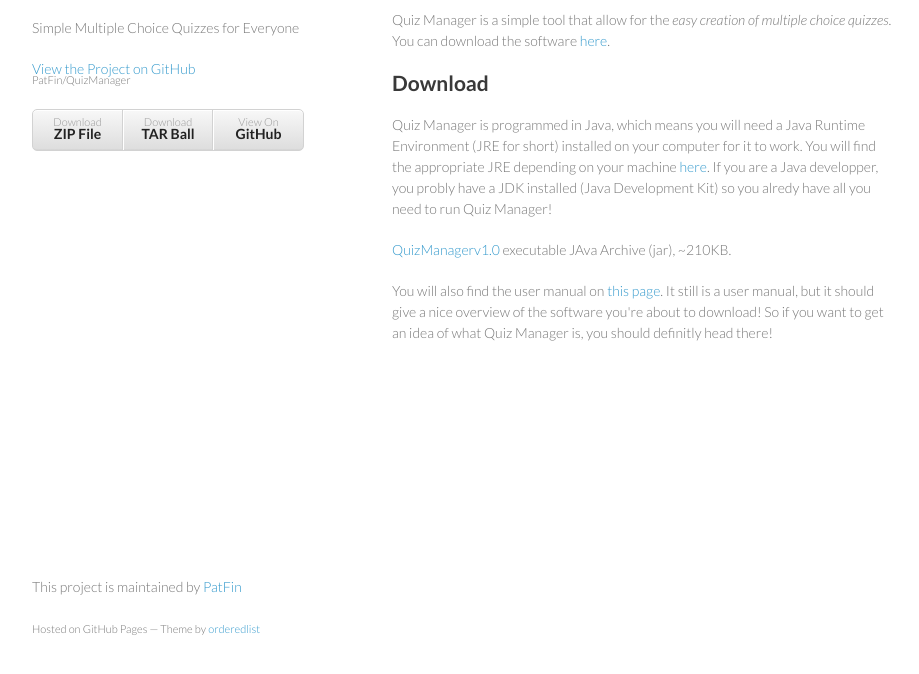
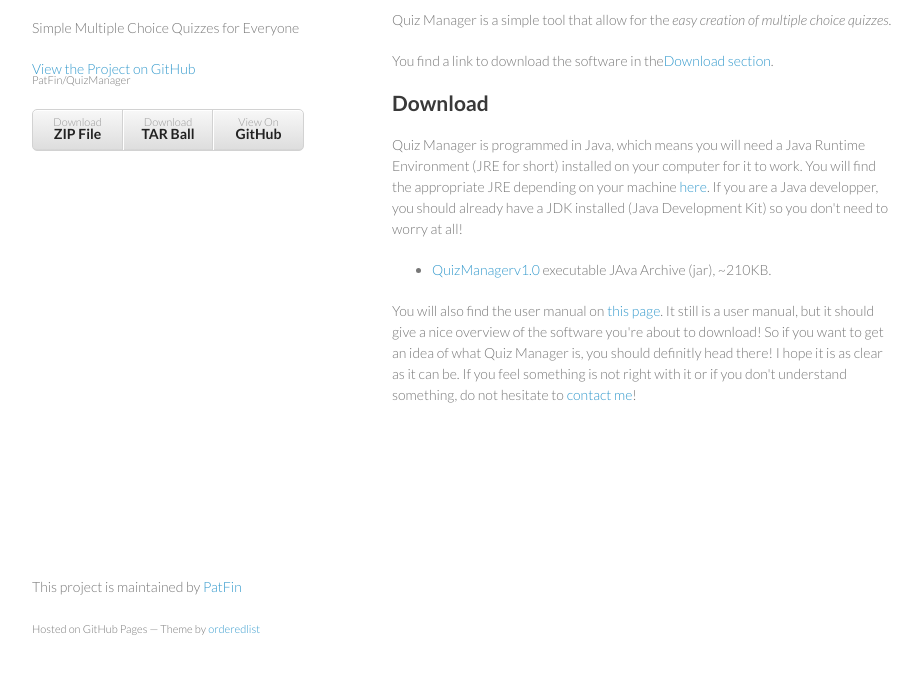
Before and after one commit to PatFin/QuizManager, a plain HTML site: page index.html in a window 1280 px wide. Shown: the part 92-766 px from the top of the page, without its empty margins (178-1097 px from the left). Drawn offline with Linux system fonts and the light colour scheme.

Commit message:
Re organized the page. No big deal.

```diff
--- a/index.html
+++ b/index.html
@@ -28,13 +28,19 @@
 			<section>
 			<h2><a id="presentation" class="anchor" href="#presentation" aria-hidden="true"><span class="octicon octicon-link"></span></a>Presentation</h2>
 
-			<p>Quiz Manager is a simple tool that allow for the <em>easy creation of multiple choice quizzes</em>. You can download the software <a href="#download">here</a>.
+			<p>Quiz Manager is a simple tool that allow for the <em>easy creation of multiple choice quizzes</em>.
+			</p>
+			<p>
+			You find a link to download the software in the<a href="#download">Download section</a>.
 			</p>
 
 			<h2><a id="download" class="anchor" href="#download" aria-hidden="true"><span class="octicon octicon-link"></span></a>Download</h2>
-			<p>Quiz Manager is programmed in Java, which means you will need a Java Runtime Environment (JRE for short) installed on your computer for it to work. You will find the appropriate JRE depending on your machine <a href="http://www.oracle.com/technetwork/java/javase/downloads/jre7-downloads-1880261.html">here</a>. If you are a Java developper, you probly have a JDK installed (Java Development Kit) so you alredy have all you need to run Quiz Manager!</p>
-			<p><a href="https://github.com/PatFin/QuizManager/blob/master/Jars/QuizManager.jar?raw=true">QuizManagerv1.0</a> executable JAva Archive (jar), ~210KB.</p>
-			<p>You will also find the user manual on <a href="">this page</a>. It still is a user manual, but it should give a nice overview of the software you're about to download! So if you want to get an idea of what Quiz Manager is, you should definitly head there! </p>
+			<p>Quiz Manager is programmed in Java, which means you will need a Java Runtime Environment (JRE for short) installed on your computer for it to work. You will find the appropriate JRE depending on your machine <a href="http://www.oracle.com/technetwork/java/javase/downloads/jre7-downloads-1880261.html" target="_blank">here</a>. If you are a Java developper, you should already have a JDK installed (Java Development Kit) so you don't need to worry at all!</p>
+			<ul>
+				<li><p><a href="https://github.com/PatFin/QuizManager/blob/master/Jars/QuizManager.jar?raw=true">QuizManagerv1.0</a> executable JAva Archive (jar), ~210KB.</p>
+				</li>
+			</ul>
+			<p>You will also find the user manual on <a href="">this page</a>. It still is a user manual, but it should give a nice overview of the software you're about to download! So if you want to get an idea of what Quiz Manager is, you should definitly head there! I hope it is as clear as it can be. If you feel something is not right with it or if you don't understand something, do not hesitate to <a href="mailto:finnertypatri@aol.fr target="_blank">contact me</a>! </p>
 			<!-- commenting out stuff
 			<h3><a id="designer-templates" class="anchor" href="#designer-templates" aria-hidden="true"><span class="octicon octicon-link"></span></a>Designer Templates</h3>
 			<p>We’ve crafted some handsome templates for you to use. Go ahead and click 'Continue to layouts' to browse through them. You can easily go back to edit your page before publishing. After publishing your page, you can revisit the page generator and switch to another theme. Your Page content will be preserved.</p>
```
